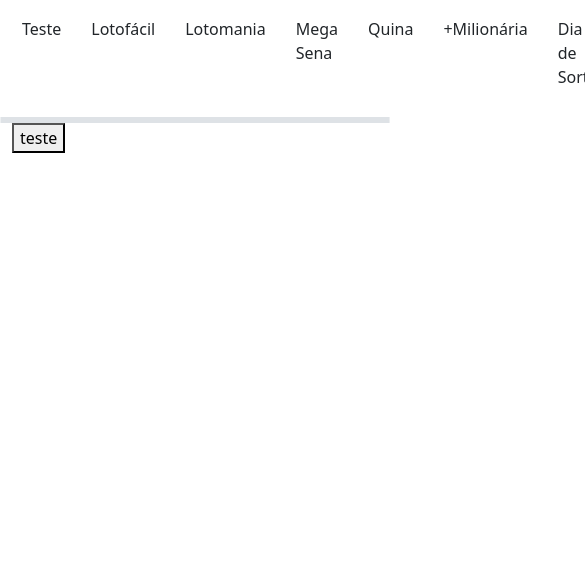
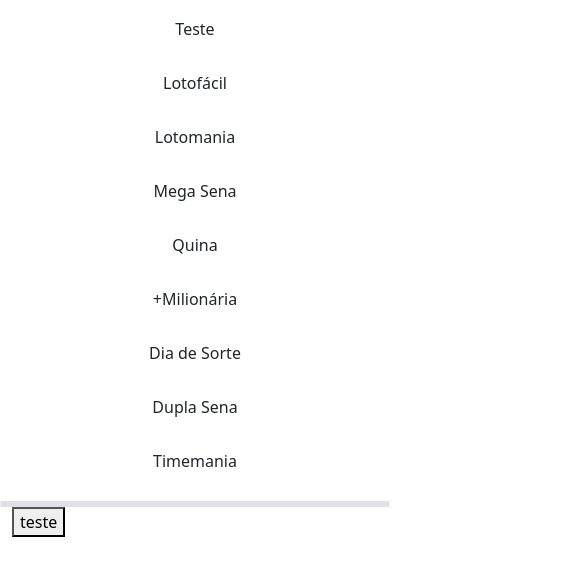
Before and after one commit to AmberLilith/verificador-apostas-loteria, a plain HTML site: page index.html in a window 390 px wide. Shown: the part 110-686 px from the top of the page, 585 px wide, since content can reach past the window. Drawn offline with nearby package versions, Linux system fonts and the light colour scheme.

Commit message:
Ajustada responsividade menu-navegacao

```diff
--- a/menu-navegacao/menu-navegacao.css
+++ b/menu-navegacao/menu-navegacao.css
@@ -1,21 +1,38 @@
-.menu-navegacao{
+.menu-navegacao {
     display: flex;
     gap: 10px;
     margin-top: 10px;
     margin-bottom: 10px;
+    flex-wrap: wrap; /* Permite que os itens quebrem linha */
+    justify-content: center; /* Centraliza os itens */
 }
 
-.opcao{
+.opcao {
     padding: 10px;
     border-radius: 10px;
+    text-align: center; /* Centraliza o texto */
+    min-width: 80px; /* Evita que fiquem muito pequenos */
 }
 
-.opcao-selecionada{
+.opcao-selecionada {
     padding: 10px;
     border-radius: 10px;
     background-color: rgb(187, 184, 184);
 }
-.opcao:hover{
+
+.opcao:hover {
     background-color: rgb(187, 184, 184);
     cursor: pointer;
 }
+
+/* Responsividade: Menu em coluna para telas pequenas */
+@media (max-width: 600px) {
+    .menu-navegacao {
+        flex-direction: column;
+        align-items: center;
+    }
+
+    .opcao {
+        width: 100%; /* Ocupa toda a largura disponível */
+    }
+}
```
